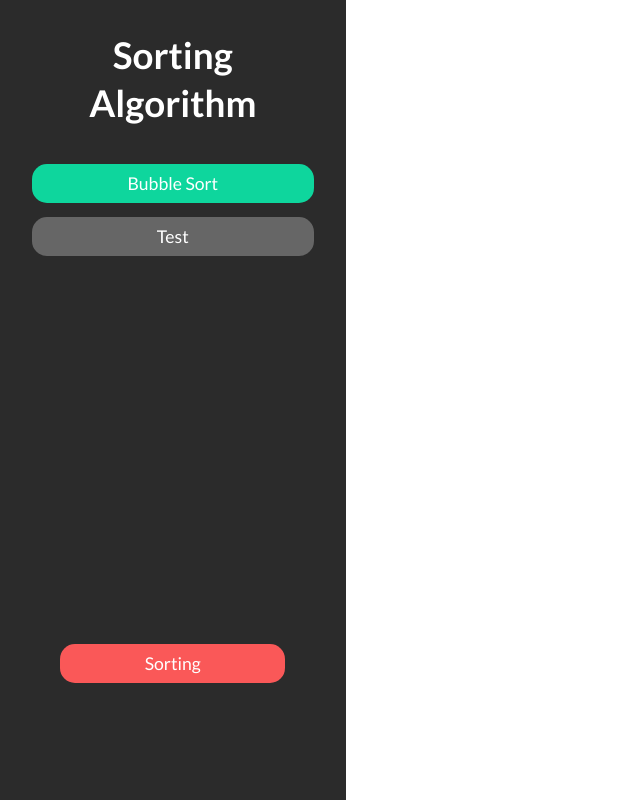
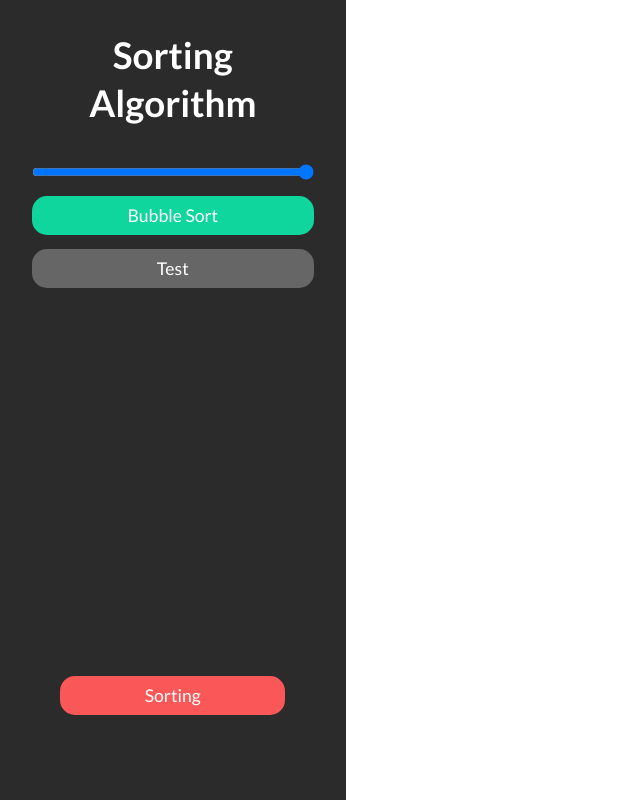
Before and after one commit to maurohndz/sorting-application, a React (Create React App) app: page / in a window 1280 px wide. Shown: the whole page, without its empty margins (0-640 px from the left). Built offline with nearby package versions, Linux system fonts and the light colour scheme.

Commit message:
basic components Range

```diff
--- a/src/components/Config.jsx
+++ b/src/components/Config.jsx
@@ -2,6 +2,7 @@ import React, { Component } from "react";
 /*___ Components ___*/
 import ButtonAlgorithm from "./ButtonAlgorithm";
 import StartApp from "./StartApp";
+import Range from "./Range";
 /*___ Styles ___*/
 import "./styles/Config.css";
 
@@ -17,6 +18,7 @@ class Config extends Component {
             <br />
             Algorithm
           </h1>
+          <Range />
           <ButtonAlgorithm />
           <StartApp />
         </div>
--- /dev/null
+++ b/src/components/Range.jsx
@@ -0,0 +1,25 @@
+import React, { Component } from "react";
+import { connect } from "react-redux";
+/*___ styles ___*/
+import "./styles/Range.css";
+
+class Range extends Component {
+  constructor(props) {
+    super(props);
+    this.state = {};
+  }
+
+  render() {
+    return (
+      <React.Fragment>
+        <div className="range">
+          <input type="range" className="range-input" min="-10" max="10" />
+        </div>
+      </React.Fragment>
+    );
+  }
+}
+/*___ mapStateToProps ___*/
+const mapStateToProps = ({ dataReducer }) => dataReducer;
+
+export default connect(mapStateToProps)(Range);
--- /dev/null
+++ b/src/components/styles/Range.css
@@ -0,0 +1,7 @@
+.range {
+  margin-bottom: 1em;
+}
+.range-input {
+  display: block;
+  width: 100%;
+}
```
